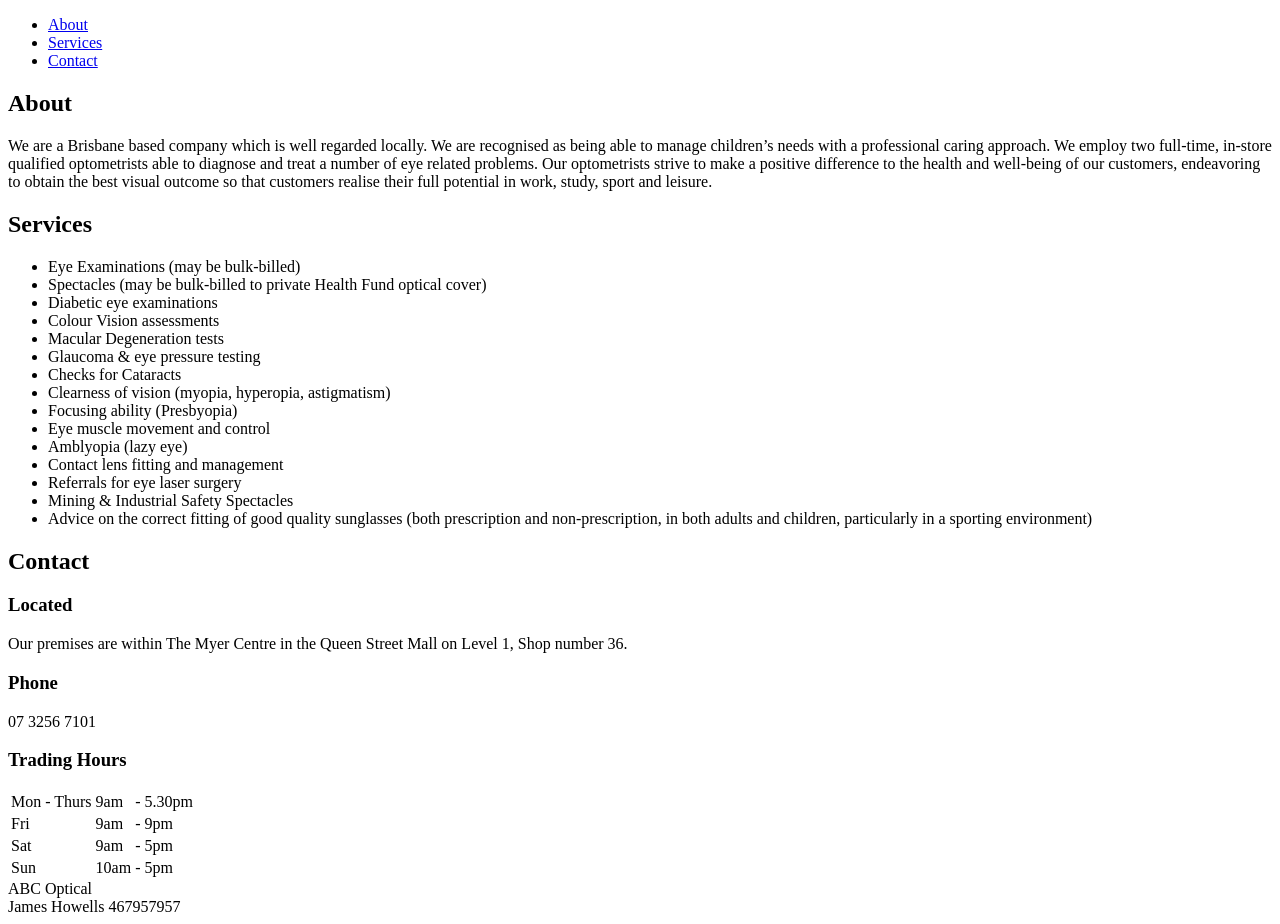
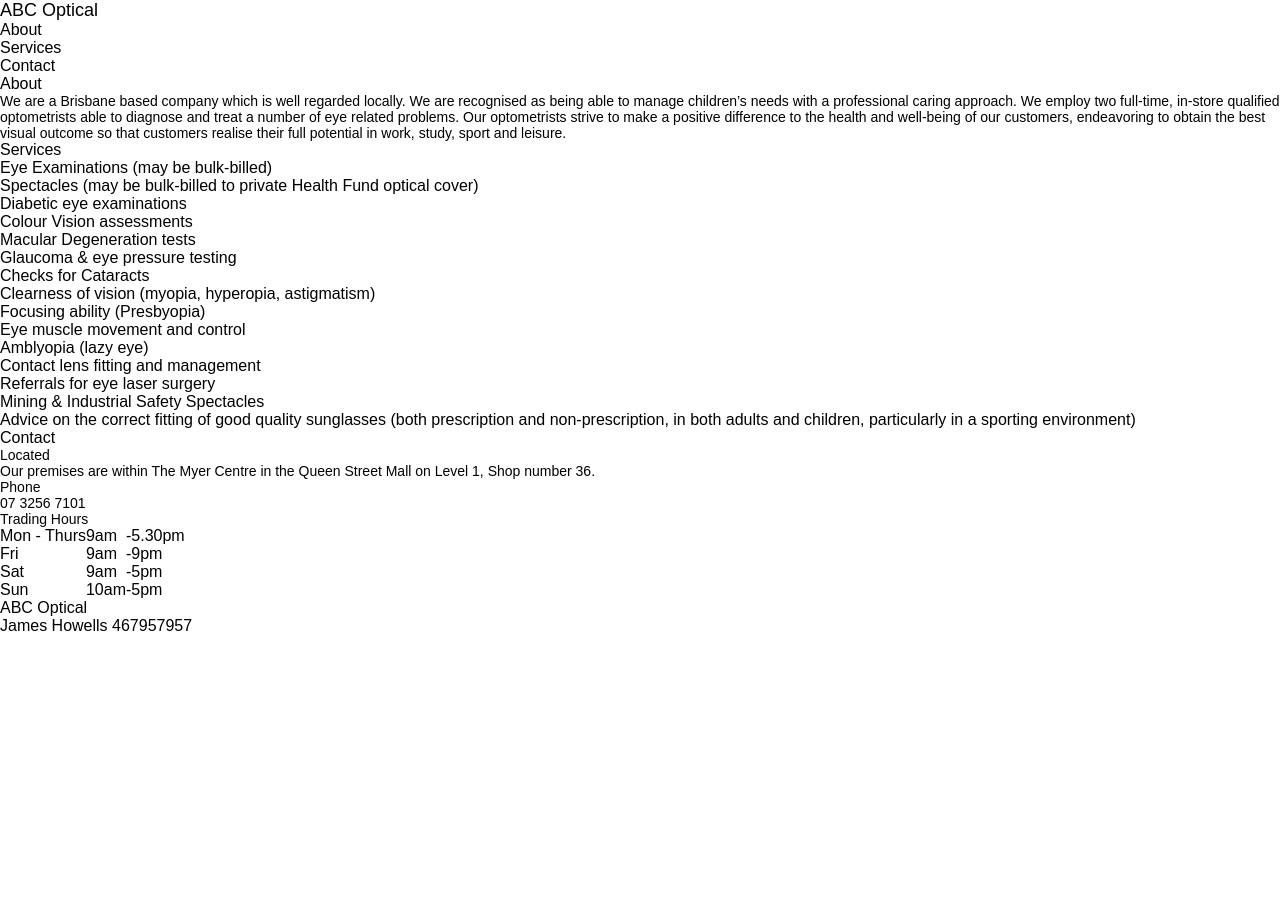
Before and after one commit to sirjamo1/AT2_Website_Howells_467957957, a plain HTML site: page index.html in a window 1280 px wide. After the commit the page ends 800 px from the top, so only its background shows below. Drawn offline with Linux system fonts and the light colour scheme.

Commit message:
added in style guide provided from client

```diff
--- a/css/style.css
+++ b/css/style.css
@@ -76,8 +76,35 @@ meter {
 :where(dialog:modal) {
     all: revert;
 }
+/*👉Above is resetting css👈*/
+/*👉Style guide below 👈*/
+:root {
+ --blue-dark: #274c77;
+ --blue-medium: #6096ba;
+ --blue-light: #a3cef1;
+ --shaded-white: #e7ecef;
+ font-family: sans-serif, Arial;
+}
 
-:root {
- --carolina-blue: #7bb2d9ff;
- --cream: #f3ffb9ff;
+h1 {font-size:18px
 }
+h2 {
+ font-size: 16px;
+}
+h3 {
+ font-size: 14px;
+}
+p {
+ font-size:14px
+}
+
+
+
+
+
+header.nav {
+
+}
+
+section#about {
+}
--- a/index.html
+++ b/index.html
@@ -4,10 +4,12 @@
         <meta charset="UTF-8" />
         <meta http-equiv="X-UA-Compatible" content="IE=edge" />
         <meta name="viewport" content="width=device-width, initial-scale=1.0" />
+        <link rel="stylesheet" href="./css/style.css">
         <title>ABC Optical</title>
     </head>
     <body>
         <header>
+         <h1>ABC Optical</h1>
             <nav>
                 <ul>
                     <li><a href="#about">About</a></li>
```
